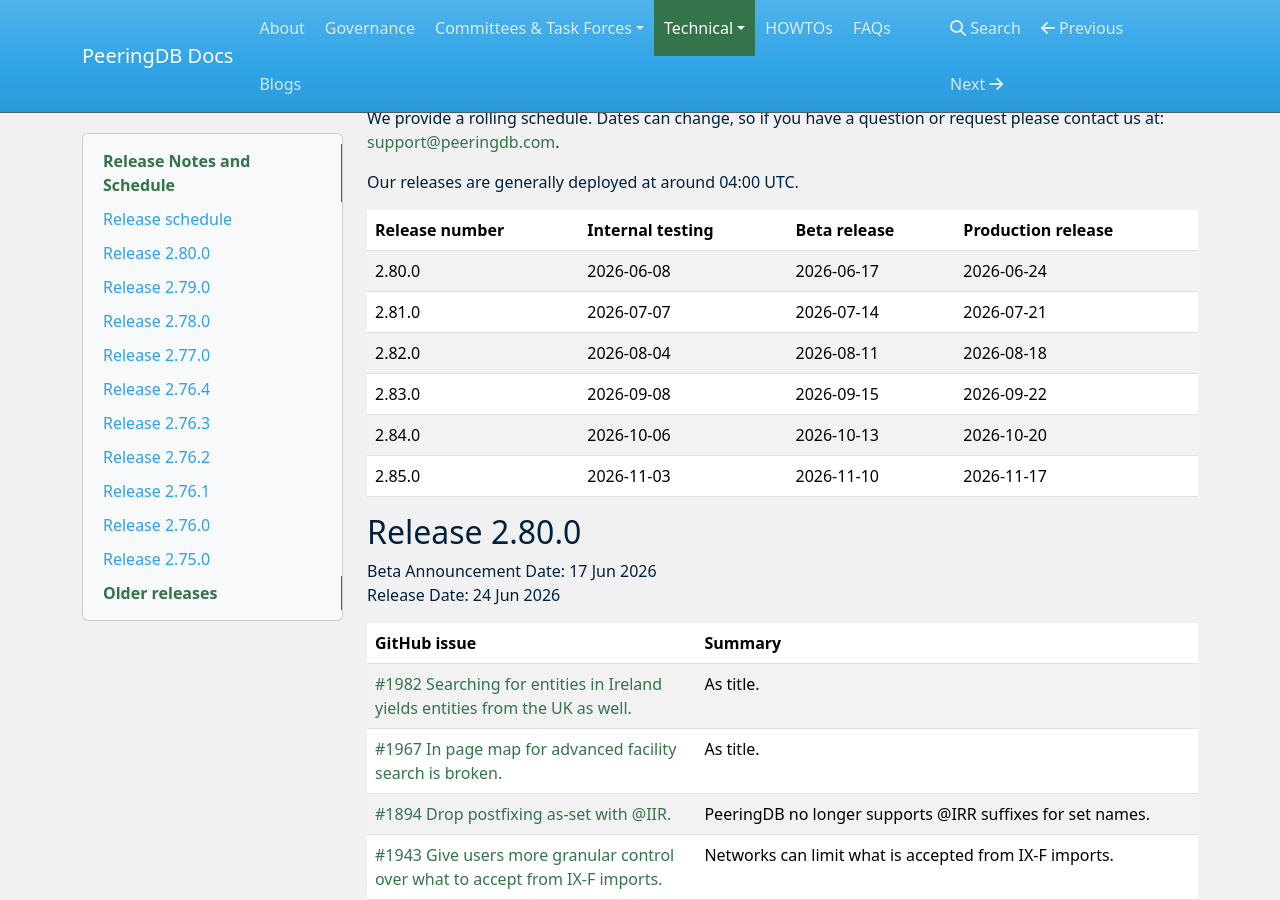
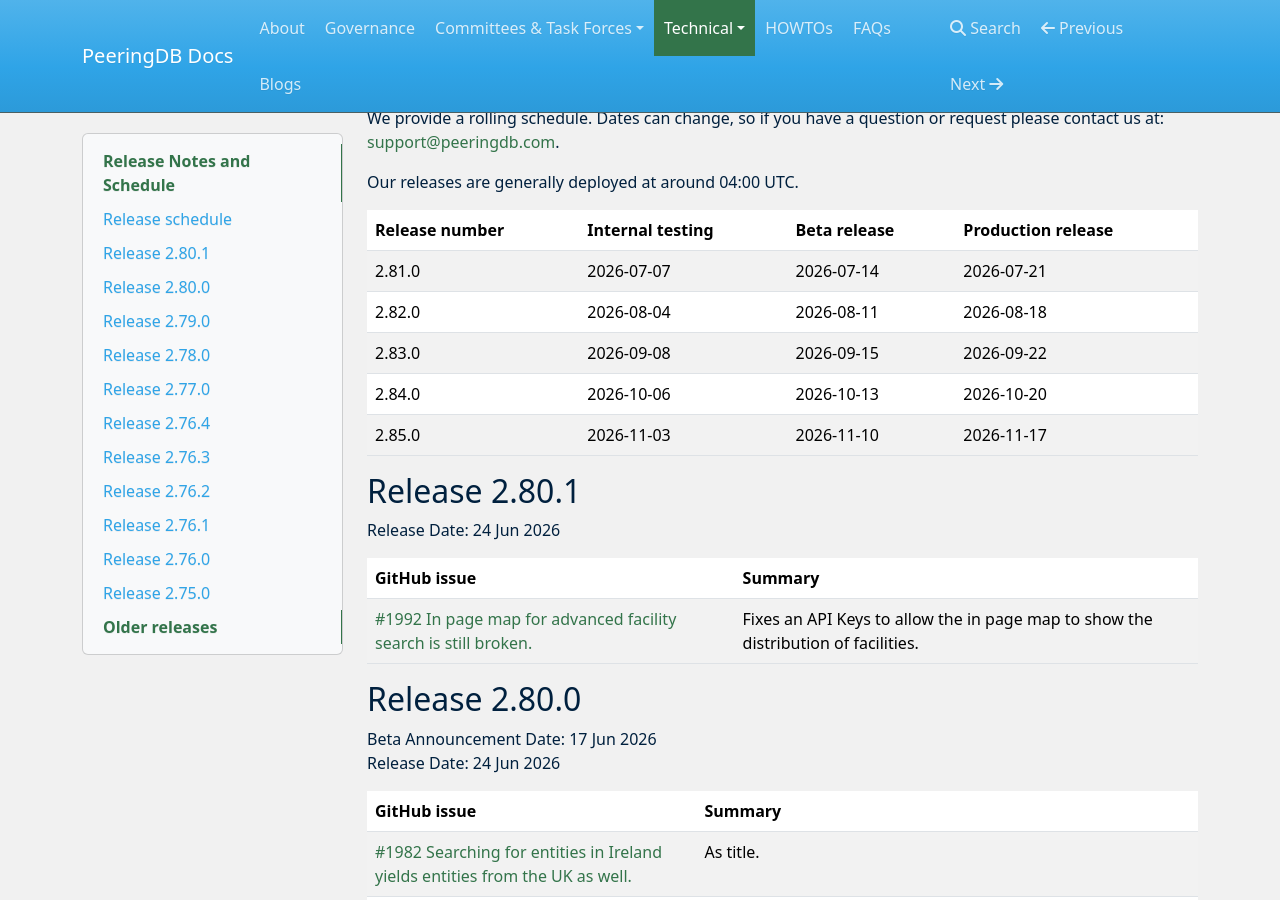
Before and after one commit to peeringdb/docs, an MkDocs documentation site: the page built from docs/release_notes/index.md, in a window 1280 px wide and 900 px high, scrolled down 324 px. Built offline with MkDocs 1.6.1, drawn with Linux system fonts in a browser that asks for light colours; nearby versions of some CDN libraries.

Commit message:
Note for Release 2.80.1

```diff
--- a/docs/release_notes/index.md
+++ b/docs/release_notes/index.md
@@ -14,12 +14,22 @@
 
 | **Release number** | **Internal testing** | **Beta release** | **Production release** |
 | -------------- | ---------------- | ------------ | ------------------ |
-| 2.80.0 | 2026-06-08 | 2026-06-17 | 2026-06-24 |
 | 2.81.0 | 2026-07-07 | 2026-07-14 | 2026-07-21 |
 | 2.82.0 | 2026-08-04 | 2026-08-11 | 2026-08-18 |
 | 2.83.0 | 2026-09-08 | 2026-09-15 | 2026-09-22 |
 | 2.84.0 | 2026-10-06 | 2026-10-13 | 2026-10-20 |
 | 2.85.0 | 2026-11-03 | 2026-11-10 | 2026-11-17 |
+
+
+
+## Release 2.80.1
+
+Release Date: 24 Jun 2026
+
+| **GitHub issue** | **Summary** |
+| ----------------- | ----------- |
+| [#1992 In page map for advanced facility search is still broken.](https://github.com/peeringdb/peeringdb/issues/1992) | Fixes an API Keys to allow the in page map to show the distribution of facilities.|
+
 
 ## Release 2.80.0
 
```
